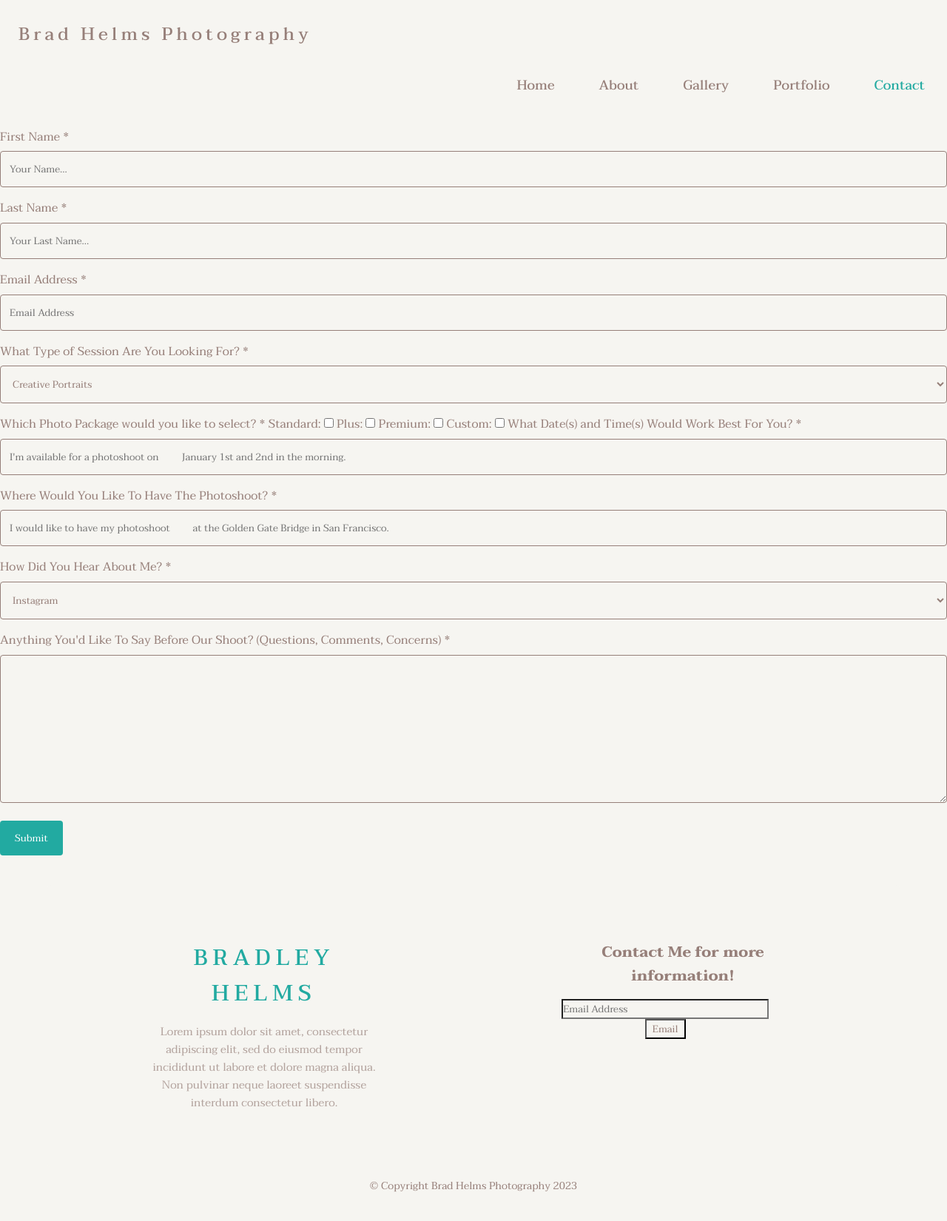
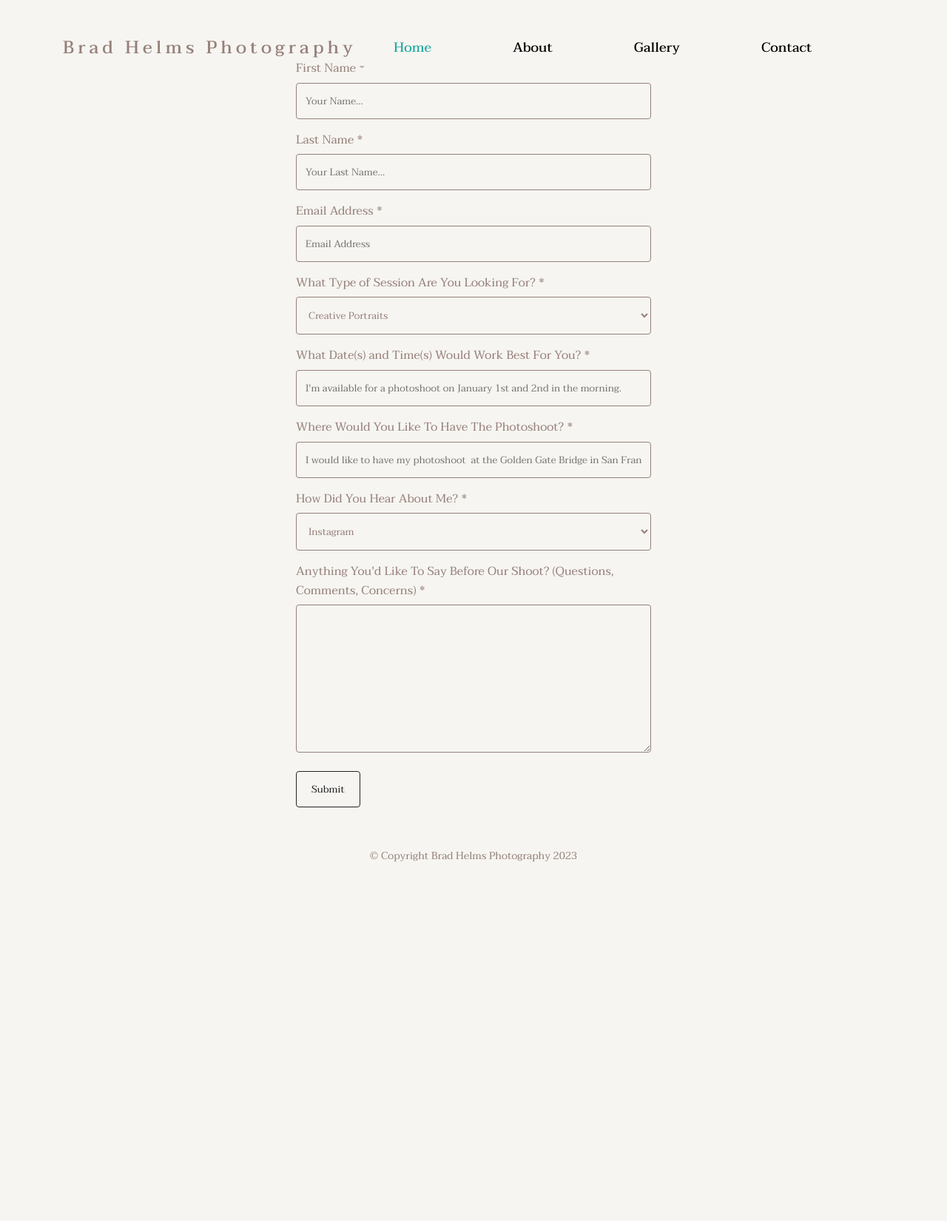
Before and after one commit to reignbtw/Photography-Website, a plain HTML site: page Front-End/contact.html in a window 1280 px wide. Shown: the whole page at 74% size. After the commit the page ends 1223 px from the top, so only its background shows below. Drawn offline with Linux system fonts and the light colour scheme.

Commit message:
updates to html and css

```diff
--- a/Front-End/contact.html
+++ b/Front-End/contact.html
@@ -14,27 +14,23 @@
 </head>
 <body>
  <!-- header -->
-<header class="header">
+ <header class="header">
     <div class="nav-selection">
         <div class="brand-and-navBtn">
             <span class="brand-name">
                 Brad Helms Photography
             </span>
+            <ul>
+                <li><a href="index.html" class="active">Home</a></li>
+                <li><a href="about.html">About</a></li>
+                <li><a href="gallery.html">Gallery</a></li>
+                <!-- <li><a href="portfolio.html">Portfolio</a></li> -->
+                <li><a href="contact.html">Contact</a></li>
+            </ul>
             <span class="navBtn flex">
                 <i class="fas fa-bars"></i>
             </span>
         </div>
-
-        <!-- navigation menu -->
-        <nav class="top-nav">
-            <ul>
-                <li><a href="index.html">Home</a></li>
-                <li><a href="about.html">About</a></li>
-                <li><a href="gallery.html">Gallery</a></li>
-                <li><a href="portfolio.html">Portfolio</a></li>
-                <li><a href="contact.html" class="active">Contact</a></li>
-            </ul>
-        </nav>
     </div>
 
 
@@ -78,19 +74,11 @@
             <option value="other">Other</option>
         </select>
 
-        <label for="package">Which Photo Package would you like to select? *</label>
-        Standard: <input type="checkbox" id="checkbox" onclick="checkFunction()">
-        Plus: <input type="checkbox" id="checkbox" onclick="checkFunction()">
-        Premium: <input type="checkbox" id="checkbox" onclick="checkFunction()">
-        Custom: <input type="checkbox" id="checkbox" onclick="checkFunction()">
-
         <label for="date">What Date(s) and Time(s) Would Work Best For You? *</label>
-        <input type="text" id="date" name="dateandTime" placeholder="I'm available for a photoshoot on
-        January 1st and 2nd in the morning.">
+        <input type="text" id="date" name="dateandTime" placeholder="I'm available for a photoshoot on January 1st and 2nd in the morning.">
 
         <label for="location">Where Would You Like To Have The Photoshoot? *</label>
-        <input type="text" id="location" name="location" placeholder="I would like to have my photoshoot
-        at the Golden Gate Bridge in San Francisco.">
+        <input type="text" id="location" name="location" placeholder="I would like to have my photoshoot  at the Golden Gate Bridge in San Francisco.">
 
         <label for="heardOfMe">How Did You Hear About Me? *</label>
         <select id="heardOfMe" name="heardOfMe">
@@ -110,55 +98,8 @@
 
 <!-- Footer -->
 <footer class="footer">
-    <div class="footer-container container">
-        <div>
-            <h2>BRADLEY HELMS</h2>
-            <p>Lorem ipsum dolor sit amet, consectetur adipiscing elit,
-                sed do eiusmod tempor incididunt ut labore et dolore magna aliqua.
-               Non pulvinar neque laoreet suspendisse interdum consectetur libero.</p>
-        </div>
-        <div>
-            <h3>Contact Me for more information!</h3>
-            <div class="subs">
-                <i class="fas-fa-envelope"></i>
-                <input type="email" id="email" placeholder="Email Address">
-                <button type="submit">Email</button>
-            </div>
-        </div>
-    </div>
     <p>&copy; Copyright Brad Helms Photography 2023</p>
 </footer>
-
-<!-- <header>
-    <!-- Slideshow Container -->
-    <!-- <div class="slideshow__container">
-        <!-- Full-width images-->
-      <!--  <div class="mySlides fade">
-            <img src="../images/img1.jpg" style="width:100%">
-        </div>
-        <div class="mySlides fade">
-            <img src="../images/img2.jpg" style="width:100%">
-        </div>
-        <div class="mySlides fade">
-            <img src="../images/img3.jpg" style="width:100%">
-        </div>
-
-        <!-- Next and Prev btns -->
-      <!--  <a class="prev" onclick="plusSlides(-1)">&#10094;</a>
-        <a class="next" onclick="plusSlides(1)">&#10095;</a>
-    </div>
-    <br>
-
-    <!-- Dots -->
-  <!--  <div style="text-align:center">
-        <span class="dot" onclick="currentSlide(1)"></span>
-        <span class="dot" onclick="currentSlide(2)"></span>
-        <span class="dot" onclick="currentSlide(3)"></span>
-    </div>
-</header>
-
-<!--ABOUT ME-->
-
 </body>
 </html>
 <script src="js/index.js"></script>
--- a/Front-End/css/form.css
+++ b/Front-End/css/form.css
@@ -12,6 +12,12 @@
   --transition: all 0.5s ease;
 }
 
+.form-container {
+  align-items: center;
+  padding-left: 400px;
+  padding-right: 400px;
+}
+
 /* Style inputs with type="text", select elements and textareas */
 input[type=text], select, textarea {
     width: 100%; /* Full width */
@@ -21,22 +27,23 @@ input[type=text], select, textarea {
     box-sizing: border-box; /* Make sure that padding and width stays in place */
     margin-top: 6px; /* Add a top margin */
     margin-bottom: 16px; /* Bottom margin */
-    resize: vertical /* Allow the user to vertically resize the textarea (not horizontally) */
+    resize: vertical; /* Allow the user to vertically resize the textarea (not horizontally) */
   }
 
   /* Style the submit button with a specific background color etc */
   input[type=submit] {
-    background-color: var(--lightGreen);
-    color: white;
+    background-color: var(--background);
+    color: var(--dark);
     padding: 12px 20px;
-    border: none;
+    border: 1px solid var(--dark);
     border-radius: 4px;
     cursor: pointer;
   }
 
   /* When moving the mouse over the submit button, add a darker green color */
   input[type=submit]:hover {
-    background-color: var(--darkGreen);
+    border: none;
+    background-color: var(--textColor);
   }
 
   /* Add a background color and some padding around the form */
--- a/Front-End/css/main.css
+++ b/Front-End/css/main.css
@@ -85,7 +85,8 @@ h1, h2, h3, h4, h5, h6, p{
 /****************************** Header Styling *****************************/
 
 .header{
-color: var(--textColor);
+    color: var(--textColor);
+    margin-top: 50px;
 }
 
 .top-nav a{
@@ -94,19 +95,21 @@ color: var(--textColor);
 
 .brand-and-navBtn{
     background: var(--background);
-    position: relative;
+    position: fixed;
     z-index: 999;
-    height: 90px;
+    height: 30px;
     display: flex;
     justify-content: space-between;
     align-items: center;
     font-weight: 500;
     font-size: 24px;
-    padding: 15px 25px;
+    padding: 10px 25px;
+    margin-bottom: -40px;
     color: var(--white);
 }
 
 .brand-name{
+    margin-left: 60px;
     letter-spacing: 5px;
     cursor: pointer;
 }
@@ -135,14 +138,15 @@ color: var(--textColor);
 }
 
 
-.top-nav ul li{
+.brand-and-navBtn ul li{
     float: left;
     display: block;
     padding: 10px 0;
     margin-left: 50px;
+    margin-right: 60px;
 }
 
-.top-nav ul a{
+.brand-and-navBtn ul a{
     position: relative;
     font-weight: 500;
     font-size: 18px;
@@ -150,7 +154,7 @@ color: var(--textColor);
     display: block;
 }
 
-.top-navul a::after{
+.brand-and-navBtn ul a::after{
     content: "";
     height: 2px;
     background: var(--lightGreen);
@@ -162,7 +166,7 @@ color: var(--textColor);
     transition: var(--transition);
 }
 
-.top-nav ul a:hover::after{
+.brand-and-navBtn ul a:hover::after{
     width: 100px;
 }
 
@@ -305,6 +309,7 @@ color: var(--textColor);
 }
 
 .work-imgs{
+    height: 150px;
     display: grid;
     grid-template-columns: repeat(2, 1fr);
     grid-column-gap: 20px;
@@ -351,8 +356,14 @@ color: var(--textColor);
 }
 
 .insta-imgs{
+    padding: 50px 50px 50px 50px;
     display: grid;
     grid-template-columns: repeat(2, 1fr);
+}
+
+i:last-of-type{
+    background: transparent;
+    color: var(--background);
 }
 
 .insta-imgs > div{
--- a/Front-End/index.html
+++ b/Front-End/index.html
@@ -4,6 +4,7 @@
     <meta charset="UTF-8">
     <meta name="viewport" content="width=device-width, initial-scale=1.0">
     <link rel="stylesheet" href="./css/main.css">
+    <link rel="stylesheet" href="./css/style.css">
     <script src="https://kit.fontawesome.com/7db7af2231.js" crossorigin="anonymous"></script>
     <!-- GOOGLE FONT (TAVIRAJ )-->
     <link rel="preconnect" href="https://fonts.googleapis.com">
@@ -21,13 +22,20 @@
             <span class="brand-name">
                 Brad Helms Photography
             </span>
+            <ul>
+                <li><a href="index.html" class="active">Home</a></li>
+                <li><a href="about.html">About</a></li>
+                <li><a href="gallery.html">Gallery</a></li>
+                <!-- <li><a href="portfolio.html">Portfolio</a></li> -->
+                <li><a href="contact.html">Contact</a></li>
+            </ul>
             <span class="navBtn flex">
                 <i class="fas fa-bars"></i>
             </span>
         </div>
 
         <!-- navigation menu -->
-        <nav class="top-nav">
+        <!-- <nav class="top-nav">
             <ul>
                 <li><a href="index.html" class="active">Home</a></li>
                 <li><a href="about.html">About</a></li>
@@ -35,33 +43,10 @@
                 <li><a href="portfolio.html">Portfolio</a></li>
                 <li><a href="contact.html">Contact</a></li>
             </ul>
-        </nav>
+        </nav> -->
     </div>
         <!-- Slideshow Container -->
-        <div class="slideshow__container">
-            <!-- Full-width images-->
-        <div class="mySlides fade">
-                <img src="../images/img1.jpg" style="width:100%">
-            </div>
-            <div class="mySlides fade">
-                <img src="../images/img2.jpg" style="width:100%">
-            </div>
-            <div class="mySlides fade">
-                <img src="../images/img3.jpg" style="width:100%">
-            </div>
-
-            <!-- Next and Prev btns -->
-        <a class="prev" onclick="plusSlides(-1)">&#10094;</a>
-            <a class="next" onclick="plusSlides(1)">&#10095;</a>
-        </div>
         <br>
-
-        <!-- Dots -->
-        <div style="text-align:center">
-            <span class="dot" onclick="currentSlide(1)"></span>
-            <span class="dot" onclick="currentSlide(2)"></span>
-            <span class="dot" onclick="currentSlide(3)"></span>
-        </div>
 
         <div class="social-icons">
             <ul>
@@ -81,10 +66,22 @@
 <!--End of Header-->
 
 <!-- main -->
-<section class="section-one">
+<div class="slideshow__container">
+    <!-- Full-width images-->
+<div class="mySlides fade">
+        <img src="../images/img1.jpg">
+    </div>
+    <div class="mySlides fade">
+        <img src="../images/img2.jpg">
+    </div>
+    <div class="mySlides fade">
+        <img src="../images/img3.jpg">
+    </div>
+</div>
+<!-- <section class="section-one">
     <div class="container">
         <div class="sec-one-left">
-            <!-- img here -->
+            <img src="../images/headshot1.JPG">
             <div>
                 <h3>Lorem ipsum dolor sit amet</h3>
                 <p>Lorem ipsum dolor sit amet, consectetur adipiscing elit,
@@ -96,6 +93,7 @@
 
         <div class="sec-one-right">
             <div class="work-content">
+                <img src="../images/GZ.JPG">
                 <h3>YOUR MOM HAHAHAHA</h3>
                 <p>Lorem ipsum dolor sit amet, consectetur adipiscing elit,
                     sed do eiusmod tempor incididunt ut labore et dolore magna aliqua.
@@ -104,16 +102,16 @@
             </div>
             <div class="work-imgs">
                 <div class="work-img-1">
-                    <!-- img here -->
+                    <img src="../images/product3.jpg">
                 </div>
                 <div class="work-img-2">
-                    <!-- img here -->
+                    <img src="../images/OceanSF2.jpg">
                 </div>
             </div>
             <h3></h3>
         </div>
     </div>
-</section>
+</section> -->
 
 <section class="section-two">
     <div class="container">
@@ -121,25 +119,25 @@
         <span>@bradley.helms</span>
         <div class="insta-imgs">
             <div>
-                <img src="../images/img1.jpg">
+                <img src="../images/placeholder-img.jpg">
                 <div class="icon-overlay flex">
                     <i class="fab fa-instagram"></i>
                 </div>
             </div>
             <div>
-                <img src="../images/img2.jpg">
+                <img src="../images/placeholder-img.jpg">
                 <div class="icon-overlay flex">
                     <i class="fab fa-instagram"></i>
                 </div>
             </div>
             <div>
-                <img src="../images/img3.jpg">
+                <img src="../images/placeholder-img.jpg">
                 <div class="icon-overlay flex">
                     <i class="fab fa-instagram"></i>
                 </div>
             </div>
             <div>
-                <img src="../images/img1.jpg">
+                <img src="../images/placeholder-img.jpg">
                 <div class="icon-overlay flex">
                     <i class="fab fa-instagram"></i>
                 </div>
```
Also changed, not shown: Front-End/about.html (+8 -10 lines), Front-End/css/style.css (+10 -45 lines), Front-End/gallery.html (+8 -10 lines), images/placeholder-img.jpg (added), 1 other file.
